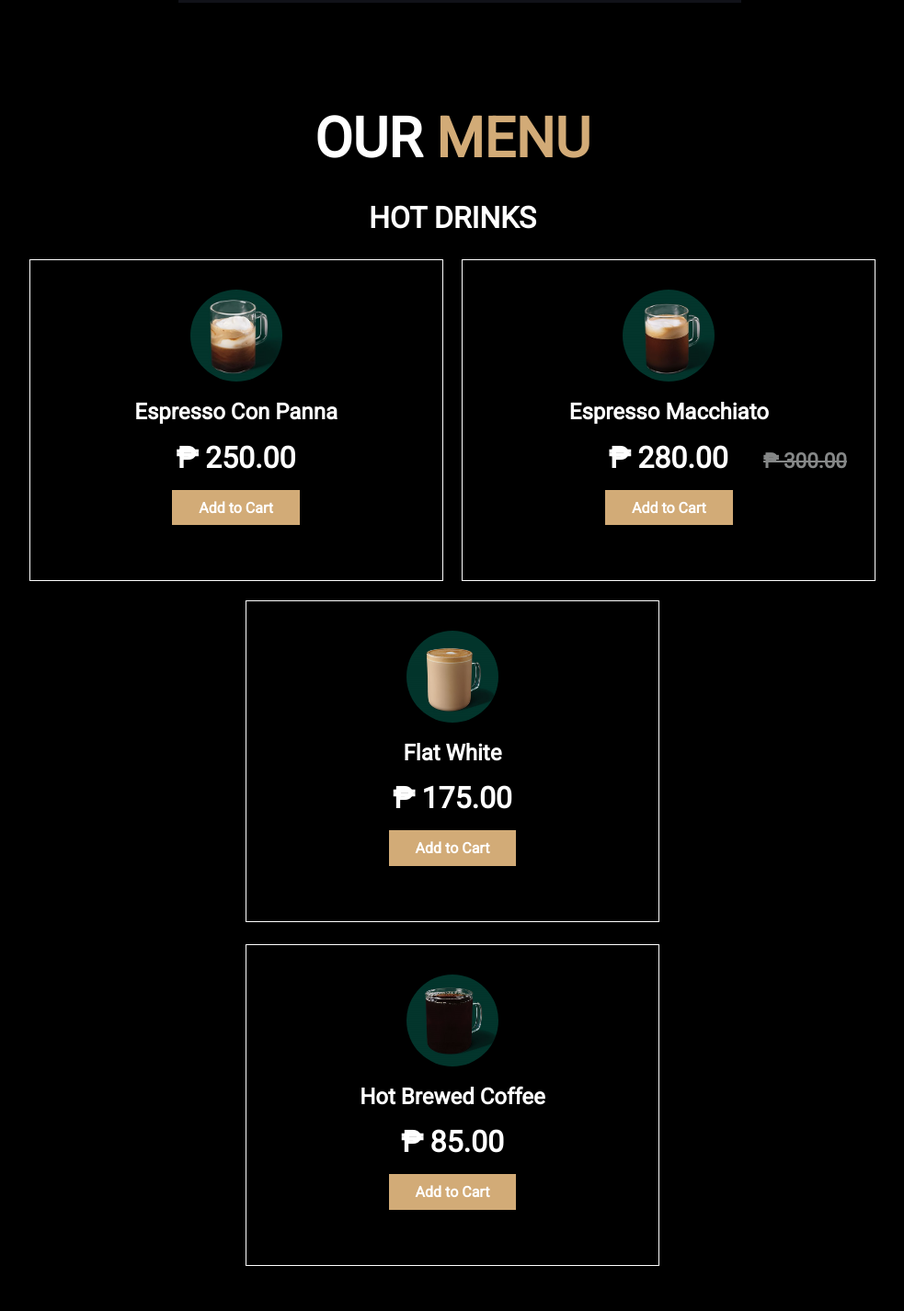
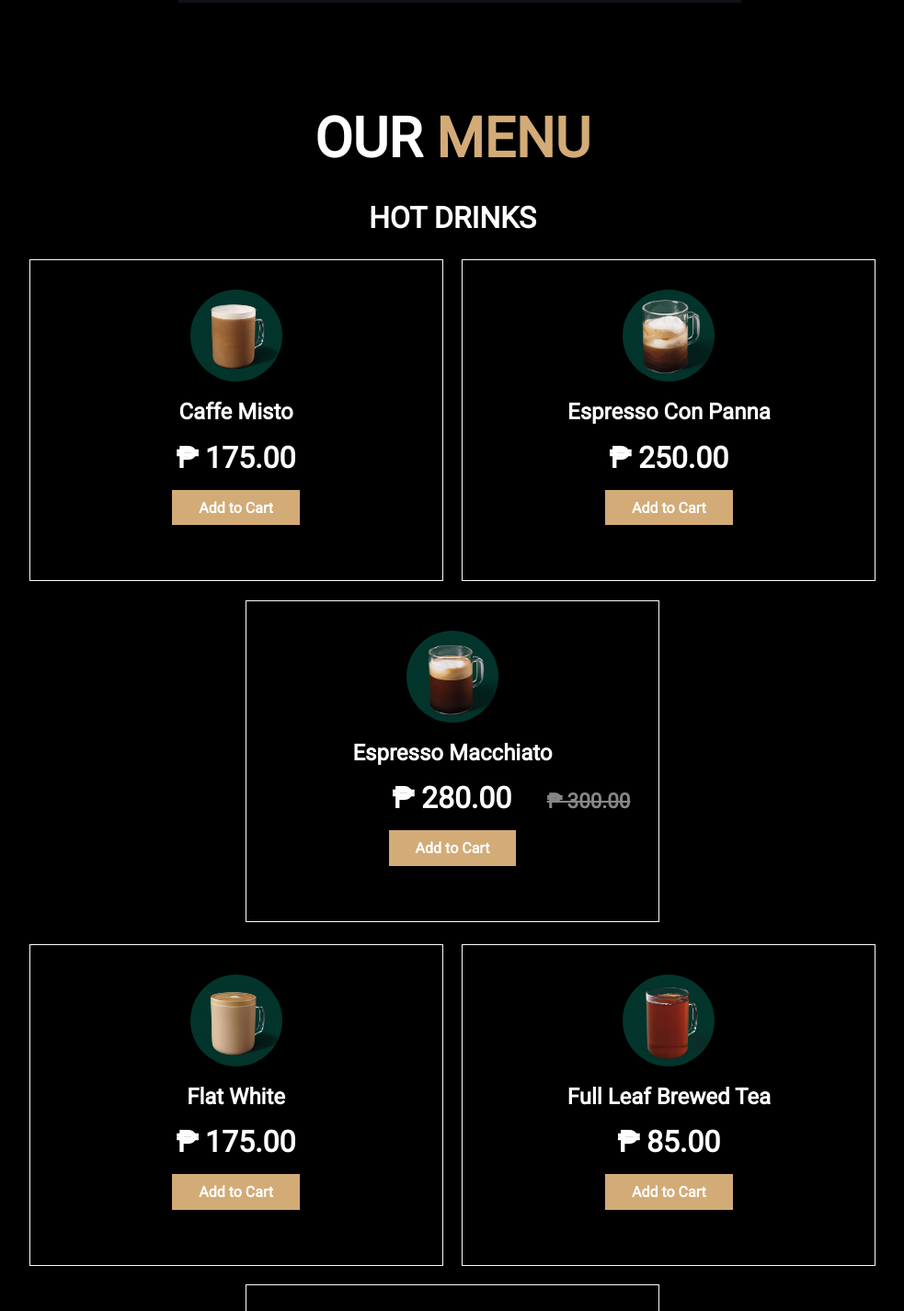
Before and after one commit to PiLord1/Coffee-Website, a plain HTML site: page Coffee Website/index.html in a window 1280 px wide. Shown: the part 1443-2869 px from the top of the page at 92% size, without its empty margins (148-1131 px from the left). Drawn offline with nearby package versions, Linux system fonts and the light colour scheme.

Commit message:
Update index.html

```diff
--- a/Coffee Website/index.html
+++ b/Coffee Website/index.html
@@ -59,6 +59,18 @@
             <div class="hot-coffee-row1">
                 <div class="card">
                     <div class="product-img">
+                        <img src="img/hot coffee drinks/caffe misto.jpg" width="100" height="100" loading="lazy">
+                    </div>
+                    <div class="product-info">
+                        <p>Caffe Misto</p>
+                        <h3>&#x20B1; 175.00</h3>
+                    </div>
+                    <div class="cart-btn">
+                        <a href="#" class="cart-btn">Add to Cart</a>
+                    </div>
+                </div>
+                <div class="card">
+                    <div class="product-img">
                         <img src="img/hot coffee drinks/espresso con panna.jpg" width="100" height="100" loading="lazy">
                     </div>
                     <div class="product-info">
@@ -79,6 +91,8 @@
                         <a href="#" class="cart-btn">Add to Cart</a>
                     </div>
                 </div>
+            </div>
+            <div class="hot-coffee-row2">
                 <div class="card">
                     <div class="product-img">
                         <img src="img/hot coffee drinks/flat white.jpg" width="100" height="100" loading="lazy">
@@ -91,8 +105,18 @@
                         <a href="#" class="cart-btn">Add to Cart</a>
                     </div>
                 </div>
-            </div>
-            <div class="hot-coffee-row2">
+                <div class="card">
+                    <div class="product-img">
+                        <img src="img/hot coffee drinks/full leaf brewed tea.jpg" width="100" height="100" loading="lazy">
+                    </div>
+                    <div class="product-info">
+                        <p>Full Leaf Brewed Tea</p>
+                        <h3>&#x20B1; 85.00</h3>
+                    </div>
+                    <div class="cart-btn">
+                        <a href="#" class="cart-btn">Add to Cart</a>
+                    </div>
+                </div>
                 <div class="card">
                     <div class="product-img">
                         <img src="img/hot coffee drinks/hot brewed coffee.jpg" width="100" height="100" loading="lazy">
@@ -184,8 +208,10 @@
                 </div>
             </div>
         </div>
+    </section>
+
     <section id="review">
-        <div class="menu">
+        <div class="customer-list">
             <h2><span class="gold">CUSTOMER'S </span>REVIEW</h2>
             <div class="customers">
                 <div class="customer card">
```
